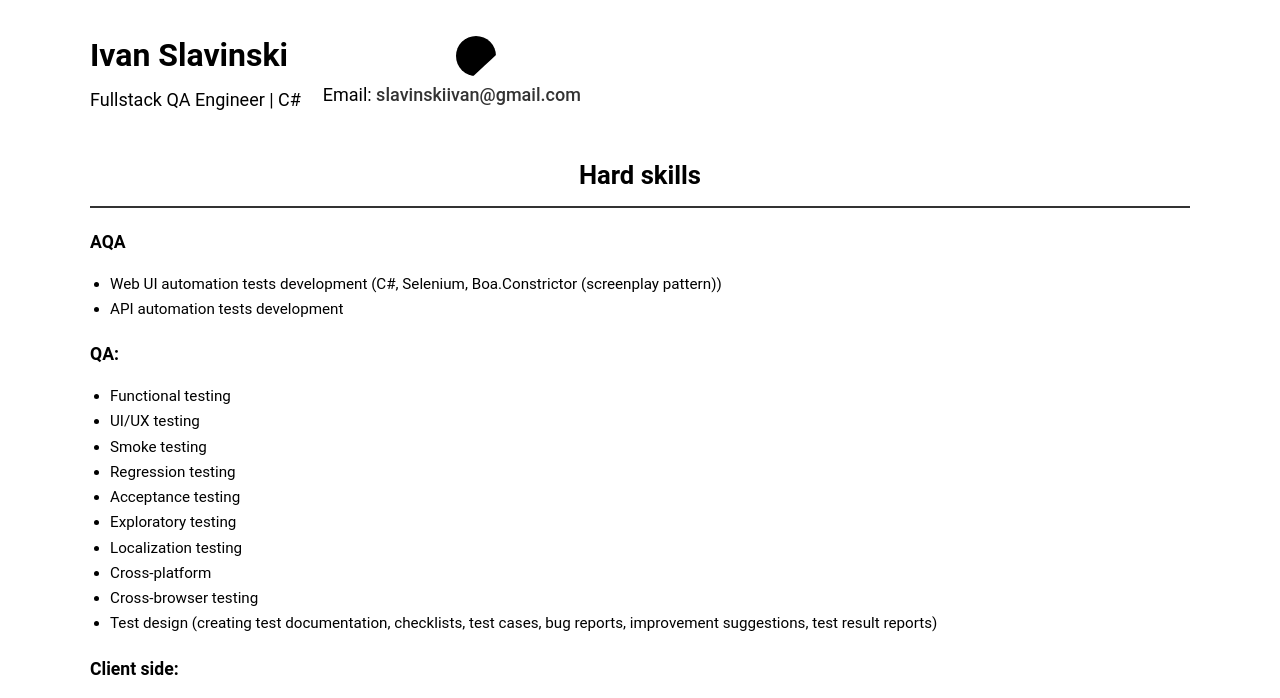
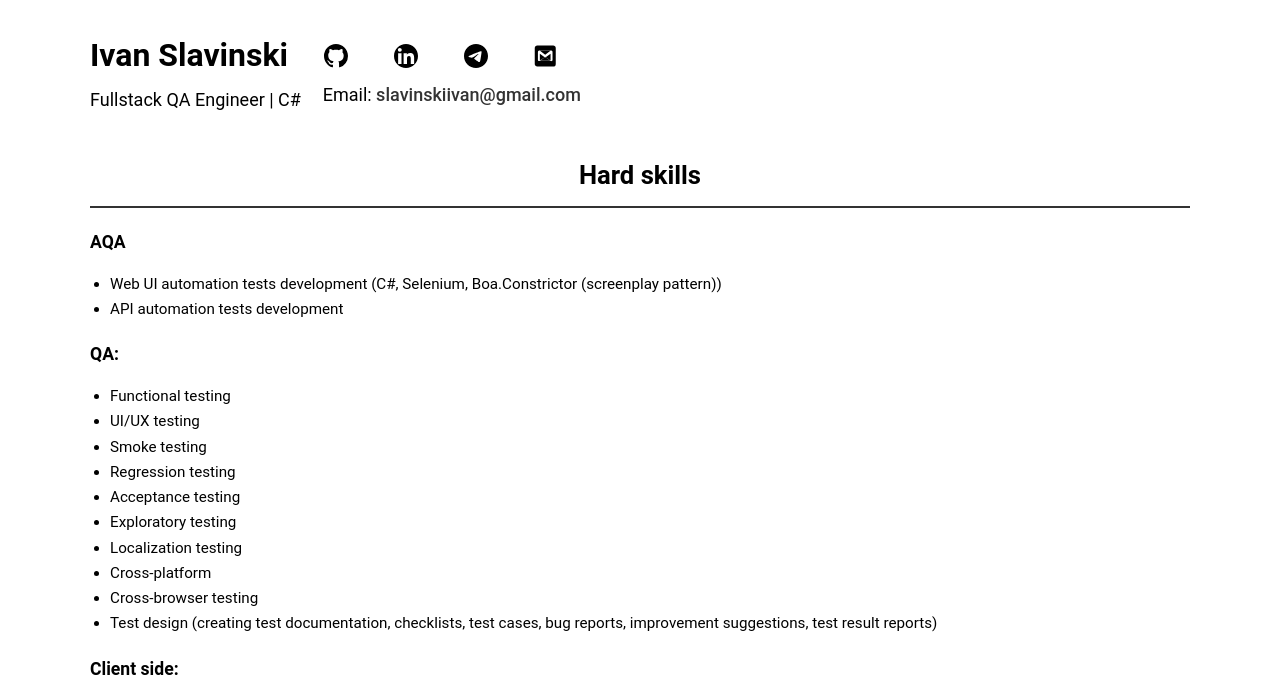
Before and after one commit to IvanSlavinski/IvanSlavinski.github.io, a plain HTML site: page index.html in a window 1280 px wide. Shown: the top 698 px of the page. Drawn offline with Linux system fonts and the light colour scheme.

Commit message:
Update cv_css.css

```diff
--- a/cv_css.css
+++ b/cv_css.css
@@ -90,7 +90,7 @@ div.header-right {
   transition: all 0.5s ease;
 }
 
-.button img {
+.button_link img {
   width: 60%;
   height: 60%;
   object-fit: contain;
```
